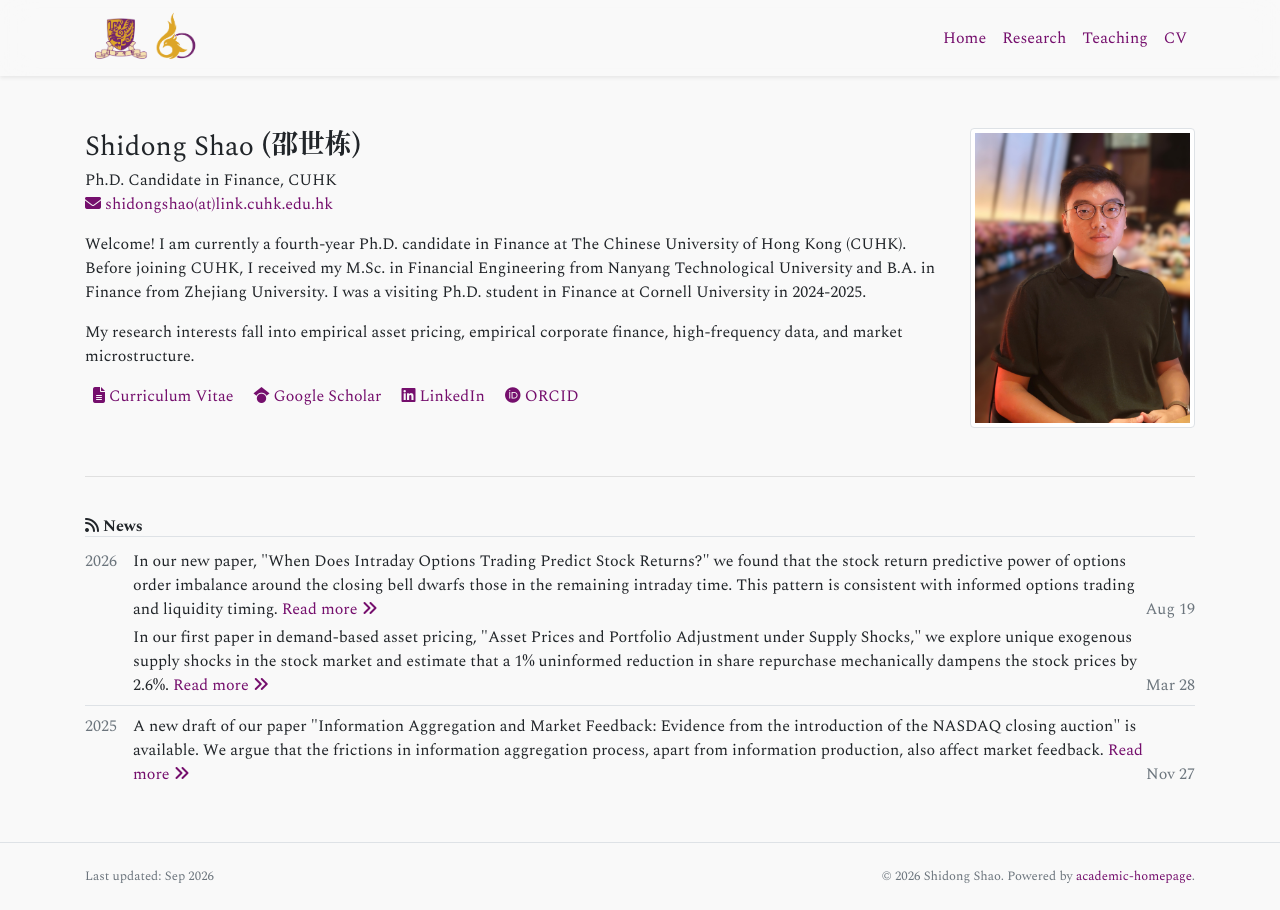
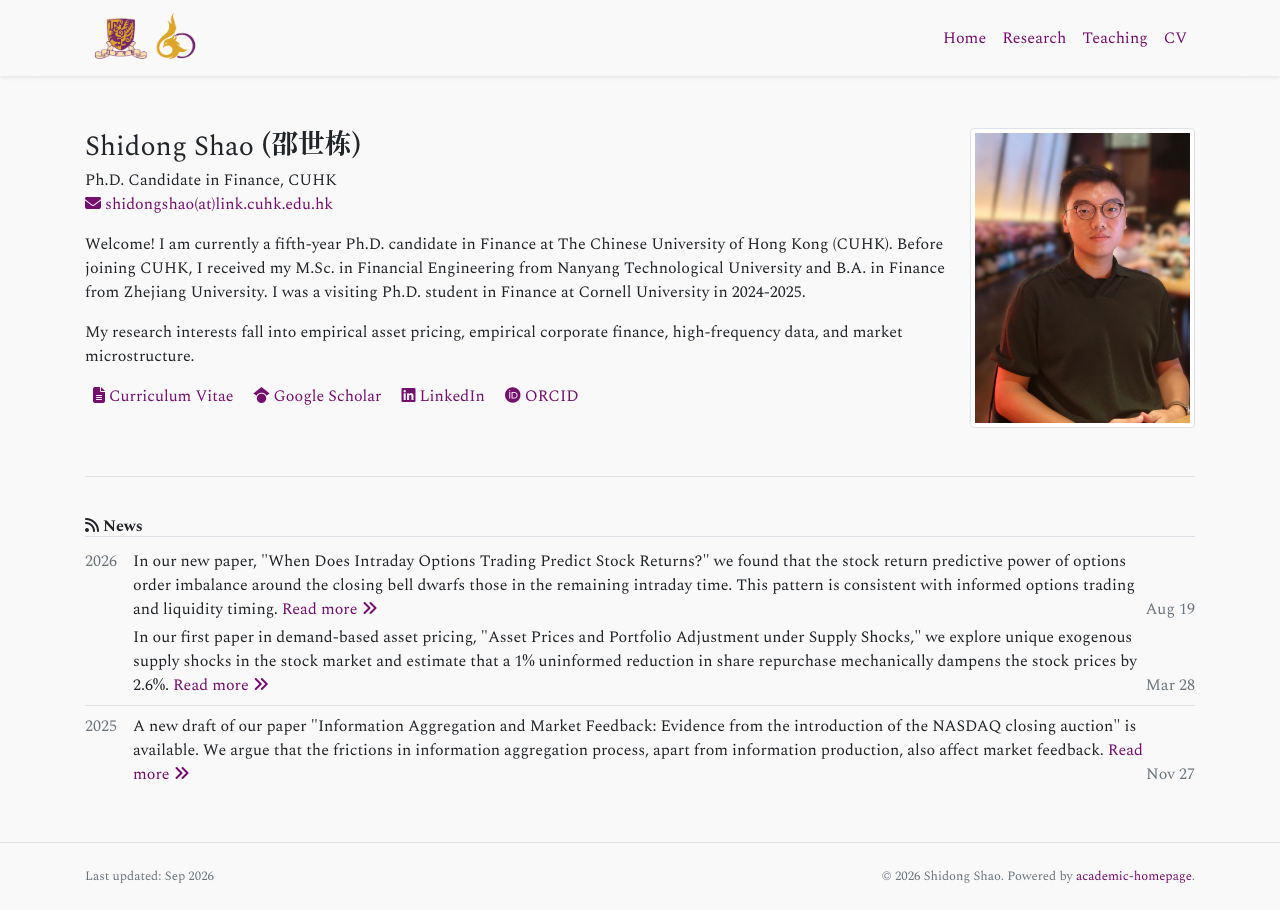
Before and after one commit to shidongshao/shidongshao.github.io, a Jekyll site: the page built from index.html, in a window 1280 px wide. Built offline with Jekyll 4.4.1, drawn with Linux system fonts in a browser that asks for light colours; nearby versions of some CDN libraries; some web fonts are replaced; a style sheet for code colours, icons or effects is not loaded.

Commit message:
Update personal website

```diff
--- a/_data/profile.yml
+++ b/_data/profile.yml
@@ -20,7 +20,7 @@ orcid: 0009-0000-6538-9203
 short_bio_text_justify: false
 short_bio: >-
   <p>
-    Welcome! I am currently a fourth-year Ph.D. candidate in Finance at The Chinese University of Hong Kong (CUHK). Before joining CUHK, I received my M.Sc. in Financial Engineering from Nanyang Technological University and B.A. in Finance from Zhejiang University. I was a visiting Ph.D. student in Finance at Cornell University in 2024-2025.
+    Welcome! I am currently a fifth-year Ph.D. candidate in Finance at The Chinese University of Hong Kong (CUHK). Before joining CUHK, I received my M.Sc. in Financial Engineering from Nanyang Technological University and B.A. in Finance from Zhejiang University. I was a visiting Ph.D. student in Finance at Cornell University in 2024-2025.
   </p>
   <p>
     My research interests fall into empirical asset pricing, empirical corporate finance, high-frequency data, and market microstructure.
```
